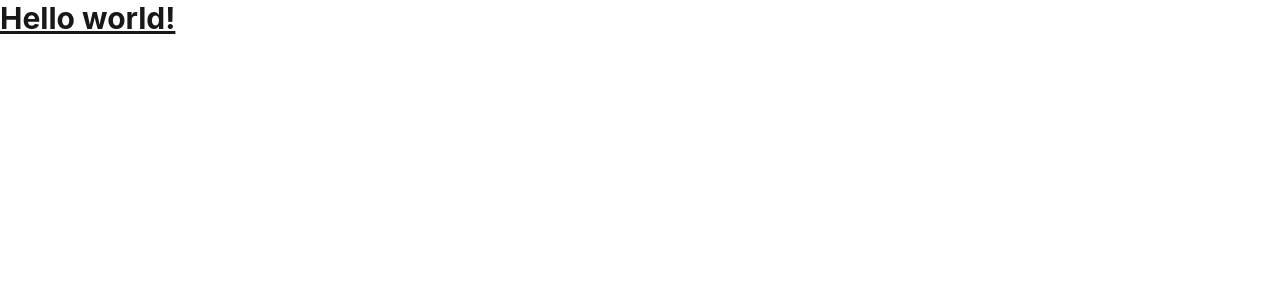
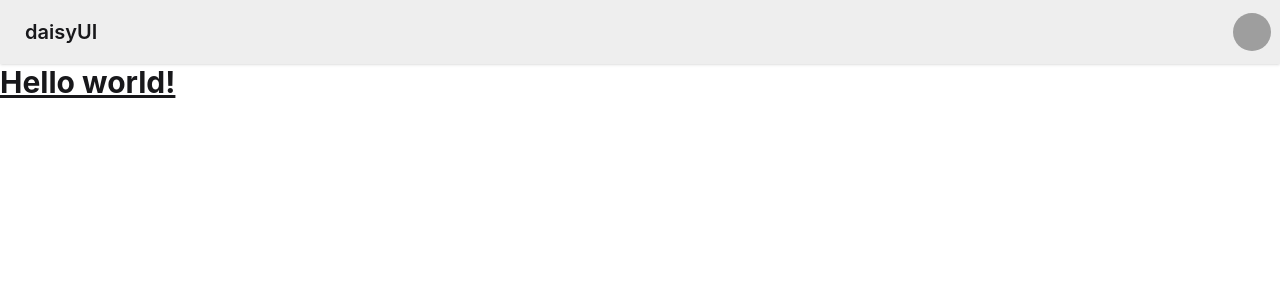
Before and after one commit to vikarsh5666/DevConnectTinder-Web, a React (Vite) app: page / in a window 1280 px wide. Shown: the top 300 px of the page. Built offline with nearby package versions, Linux system fonts and the light colour scheme; grey boxes are pictures that could not be loaded.

Commit message:
Navbar component Added

```diff
--- a/src/App.tsx
+++ b/src/App.tsx
@@ -1,7 +1,10 @@
+import NavBar from "./NavBar";
+
 function App() {
 
   return (
     <>
+      <NavBar />
       <h1 className="text-3xl font-bold underline">
         Hello world!
       </h1>
--- /dev/null
+++ b/src/NavBar.tsx
@@ -0,0 +1,34 @@
+const NavBar = () => {
+  return (
+    <div className="navbar bg-base-300 shadow-sm">
+        <div className="flex-1">
+          <a className="btn btn-ghost text-xl">daisyUI</a>
+        </div>
+        <div className="flex gap-2">
+          <div className="dropdown dropdown-end">
+            <div tabIndex={0} role="button" className="btn btn-ghost btn-circle avatar">
+              <div className="w-10 rounded-full">
+                <img
+                  alt="Tailwind CSS Navbar component"
+                  src="https://img.daisyui.com/images/stock/photo-1534528741775-53994a69daeb.webp" />
+              </div>
+            </div>
+            <ul
+              tabIndex={-1}
+              className="menu menu-sm dropdown-content bg-base-100 rounded-box z-1 mt-3 w-52 p-2 shadow">
+              <li>
+                <a className="justify-between">
+                  Profile
+                  <span className="badge">New</span>
+                </a>
+              </li>
+              <li><a>Settings</a></li>
+              <li><a>Logout</a></li>
+            </ul>
+          </div>
+        </div>
+      </div>
+  )
+}
+
+export default NavBar
```
